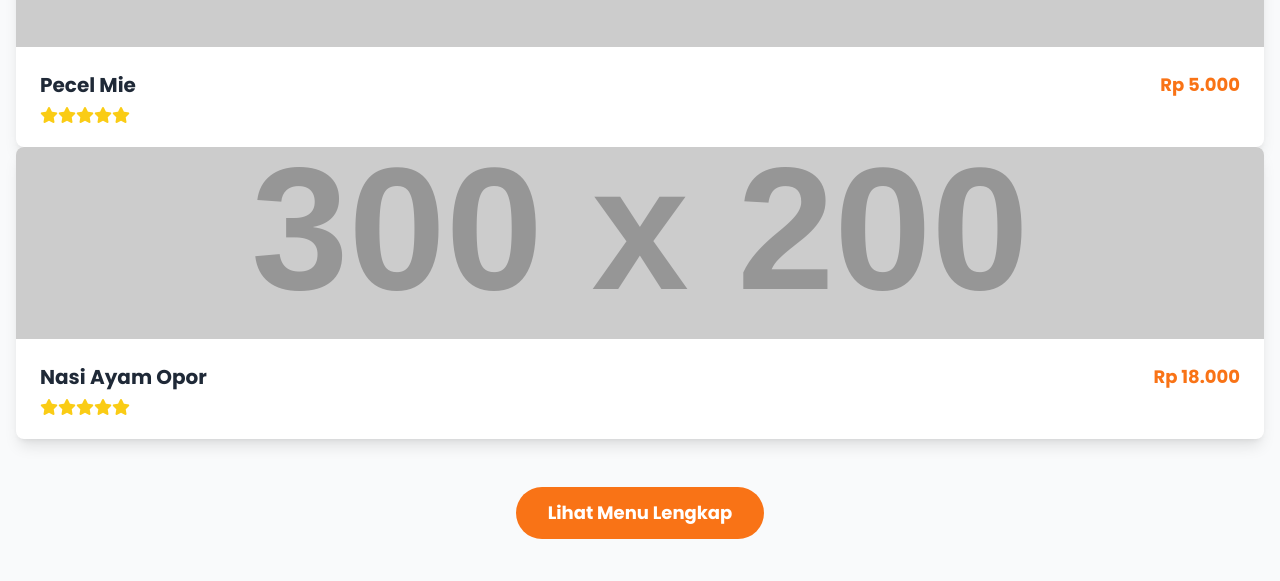
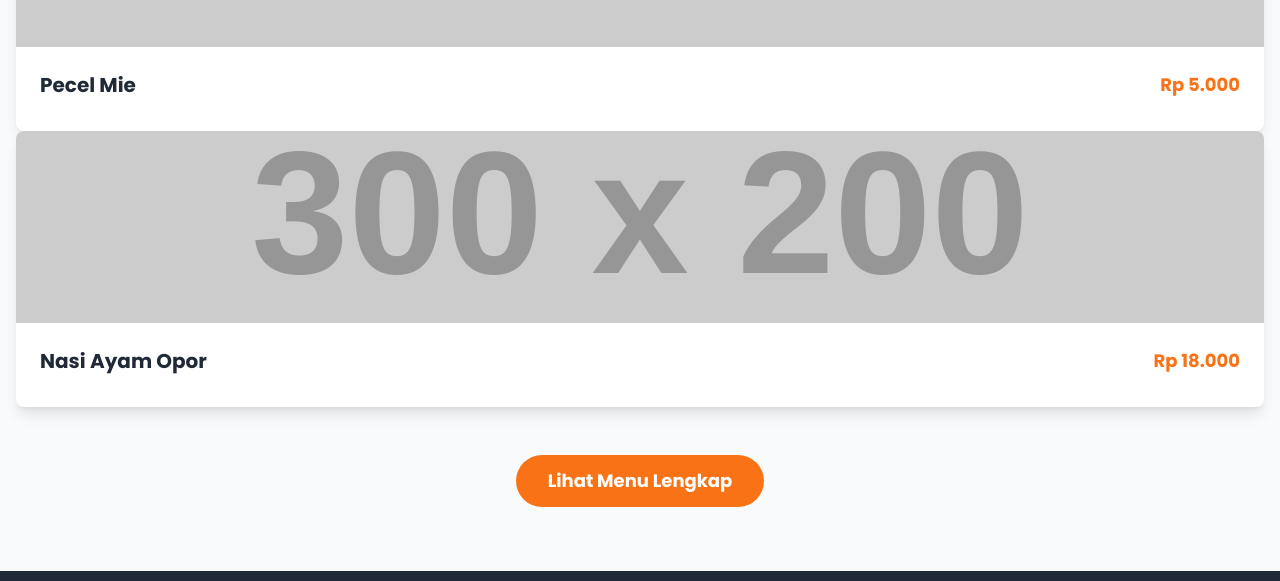
Before and after one commit to warung-makan/yu-tri, a plain HTML site: page index.html in a window 1280 px wide. Shown: the part 1971-2552 px from the top of the page. Drawn offline with nearby package versions, Linux system fonts and the light colour scheme; placeholder pictures from the web are drawn by us.

Commit message:
Update index.html

```diff
--- a/index.html
+++ b/index.html
@@ -177,13 +177,7 @@
               <h3 class="text-xl font-bold text-gray-800">Pecel Mie</h3>
               <span class="text-lg font-bold text-orange-500">Rp 5.000</span>
             </div>
-            <div class="flex text-yellow-400 mt-2">
-              <i class="fas fa-star"></i>
-              <i class="fas fa-star"></i>
-              <i class="fas fa-star"></i>
-              <i class="fas fa-star"></i>
-              <i class="fas fa-star"></i>
-            </div>
+
           </div>
         </div>
         <!-- Nasi Ayam Opor -->
@@ -194,13 +188,7 @@
               <h3 class="text-xl font-bold text-gray-800">Nasi Ayam Opor</h3>
               <span class="text-lg font-bold text-orange-500">Rp 18.000</span>
             </div>
-            <div class="flex text-yellow-400 mt-2">
-              <i class="fas fa-star"></i>
-              <i class="fas fa-star"></i>
-              <i class="fas fa-star"></i>
-              <i class="fas fa-star"></i>
-              <i class="fas fa-star"></i>
-            </div>
+
           </div>
         </div>
       </div>
```
